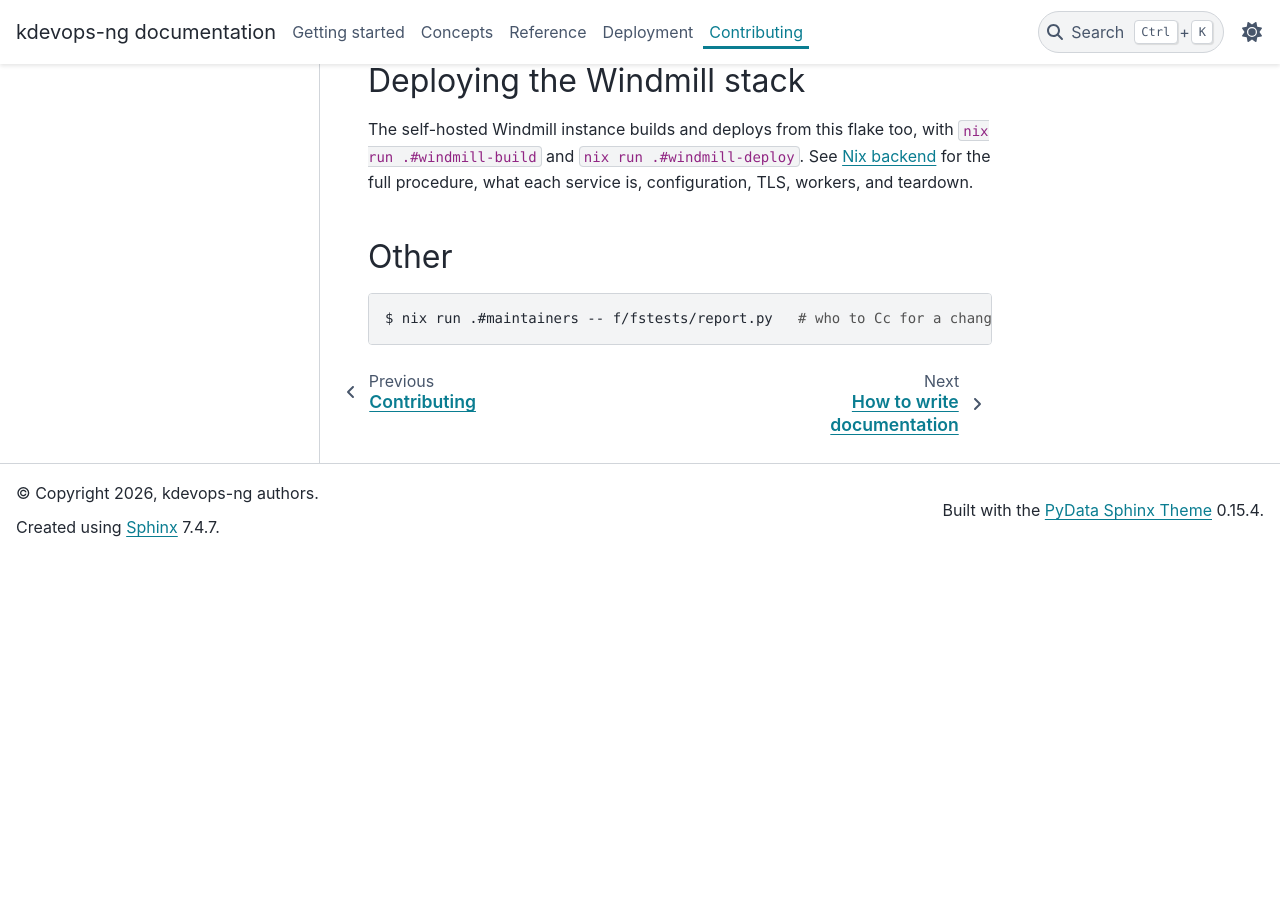
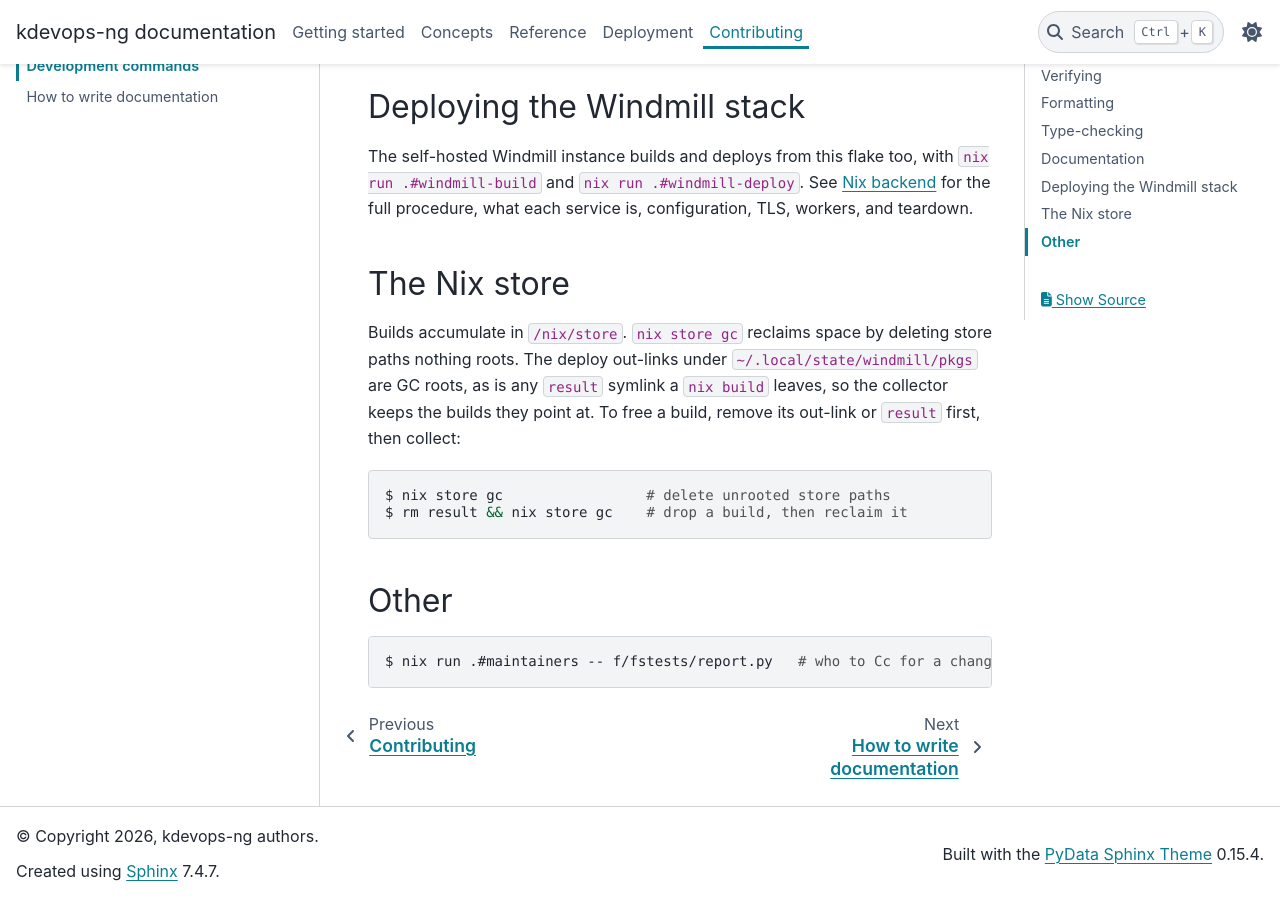
Before and after one commit to dagomez137/kdevops-ng, a Sphinx documentation site: the page built from docs/contributing/development.rst, in a window 1280 px wide and 900 px high, scrolled down 2191 px. Built offline with Sphinx 7.4.7 and the PyData theme 0.15.4, drawn with Linux system fonts in a browser that asks for light colours; before the commit the page ends 2748 px from its top, so only the background shows below that; some of the changed text lies outside the part shown.

Commit message:
docs: document the packages and store maintenance
The development guide framed the flake outputs as apps, checks, and
shells, but the root flake now re-exports the Windmill components as
packages. Name packages in the outputs view and the task-kind summary so
nix build .#windmill is discoverable alongside nix run and nix fmt. Add a
Nix store section covering nix store gc and the GC roots that keep a build
alive, the deploy out-links under pkgs and any result symlink, so freeing
disk is a documented step rather than folklore.

Generated-by: Claude AI
Signed-off-by: Daniel Gomez <da.gomez@kernel.org>

```diff
--- a/docs/contributing/development.rst
+++ b/docs/contributing/development.rst
@@ -14,12 +14,13 @@ reference.
 
 .. code-block:: console
 
-   $ nix flake show           # the apps (nix run .#<name>), checks, and shells
+   $ nix flake show           # apps, packages, checks, shells, formatter
    $ nix run                  # a short pointer to the gate, formatter, and list
 
 Each kind of task uses the Nix command that fits its purpose: read-only
-verification is a flake *check*, programs that change, build, serve, or query
-the tree are *apps* run with ``nix run``, and the formatter is ``nix fmt``.
+verification is a flake *check*, programs that change, serve, or query the tree
+are *apps* run with ``nix run``, the Windmill components are *packages* built
+with ``nix build .#<name>``, and the formatter is ``nix fmt``.
 
 These apps are workspace-bound task runners, not portable programs: each one
 changes into the checkout and acts on it, so it is run as ``nix run .#<name>``
@@ -107,6 +108,20 @@ The self-hosted Windmill instance builds and deploys from this flake too, with
 :doc:`/deployment/nix-backend` for the full procedure, what each service is,
 configuration, TLS, workers, and teardown.
 
+The Nix store
+=============
+
+Builds accumulate in ``/nix/store``. ``nix store gc`` reclaims space by deleting
+store paths nothing roots. The deploy out-links under
+``~/.local/state/windmill/pkgs`` are GC roots, as is any ``result`` symlink a
+``nix build`` leaves, so the collector keeps the builds they point at. To free a
+build, remove its out-link or ``result`` first, then collect:
+
+.. code-block:: console
+
+   $ nix store gc                 # delete unrooted store paths
+   $ rm result && nix store gc    # drop a build, then reclaim it
+
 Other
 =====
 
```
